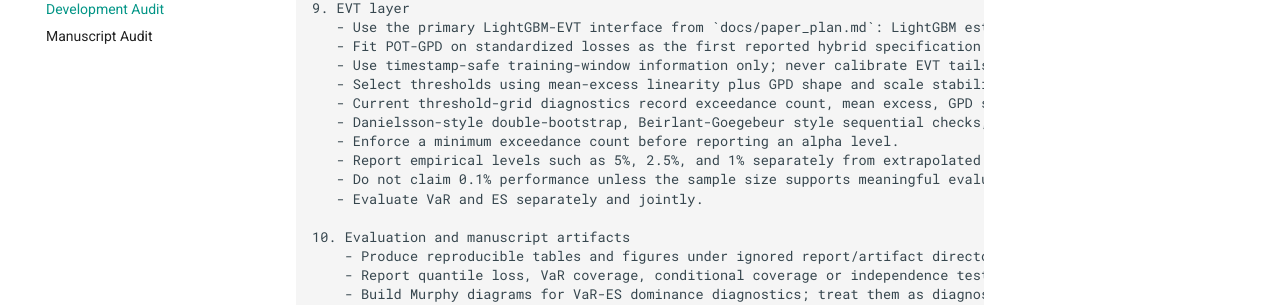
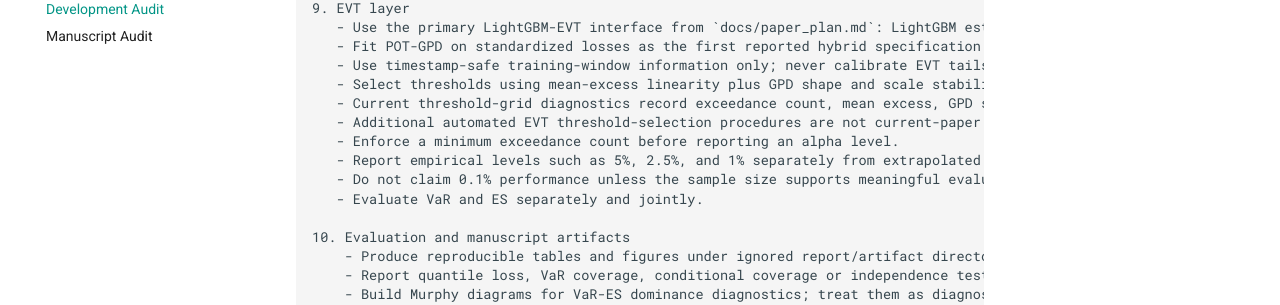
Before and after one commit to TY-Cheng/n225-open-gap-tail, an MkDocs documentation site: the page built from docs/development_audit_prompt.md, in a window 1280 px wide and 900 px high, scrolled down 3187 px. Shown: the part 147-452 px from the top of the window. Built offline with MkDocs 1.6.1 and Material for MkDocs 9.7.7, drawn with Linux system fonts in a browser that asks for light colours; comment, search, counter and statistics services are not loaded.

Commit message:
Update development_audit_prompt.md

```diff
--- a/docs/development_audit_prompt.md
+++ b/docs/development_audit_prompt.md
@@ -166,7 +166,7 @@
    - Use timestamp-safe training-window information only; never calibrate EVT tails on in-sample fitted standardized residuals.
    - Select thresholds using mean-excess linearity plus GPD shape and scale stability above the threshold.
    - Current threshold-grid diagnostics record exceedance count, mean excess, GPD shape and scale, shape/scale deltas, selected-threshold flags, and sensitivity across nearby thresholds.
-   - Danielsson-style double-bootstrap, Beirlant-Goegebeur style sequential checks, and additional Hill/tail-index diagnostics are not current-paper requirements. Revisit them only if EVT threshold selection becomes a primary contribution or if author review promotes extreme-tail extrapolation beyond the current sample gates.
+   - Additional automated EVT threshold-selection procedures are not current-paper requirements. Revisit them only if EVT threshold selection becomes a primary contribution or if author review promotes extreme-tail extrapolation beyond the current sample gates.
    - Enforce a minimum exceedance count before reporting an alpha level.
    - Report empirical levels such as 5%, 2.5%, and 1% separately from extrapolated levels.
    - Do not claim 0.1% performance unless the sample size supports meaningful evaluation.
```
